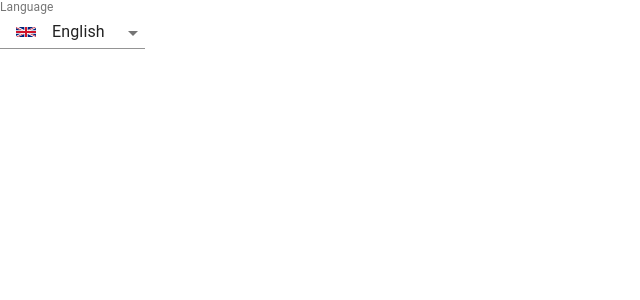
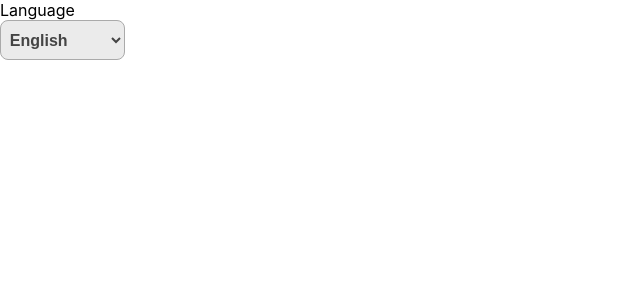
Before and after one commit to KrohNic/travel-app, a React (Create React App) app: page / in a window 1280 px wide. Shown: the top 300 px of the page, without its empty margins (0-640 px from the left). Built offline with nearby package versions, Linux system fonts and the light colour scheme.

Commit message:
fix: LocaleSelect not uses select tag

```diff
--- a/src/App.js
+++ b/src/App.js
@@ -1,8 +1,8 @@
 import React from 'react';
-import LocaleSelect from './components/LocaleSelect';
+import LocaleSelectContainer from './containers/LocaleSelectContainer';
 
 function App() {
-  return <LocaleSelect />;
+  return <LocaleSelectContainer />;
 }
 
 export default App;
--- a/src/components/LocaleSelect/LocaleSelect.js
+++ b/src/components/LocaleSelect/LocaleSelect.js
@@ -1,85 +1,51 @@
-import React, { useCallback, useEffect, useMemo } from 'react';
-import { useDispatch, useSelector } from 'react-redux';
+import React, { useMemo } from 'react';
 import PropTypes from 'prop-types';
-import { FormControl, InputLabel, MenuItem, Select } from '@material-ui/core';
-import * as localesObj from '../../locales';
-import appStore from '../../store/app';
+import localesLookup from '../../locales/localesLookup';
 import {
   LABEL_ID,
   LOCALE_CLASSNAME,
-  LOCALE_FLAG_CLASSNAME,
   LOCALE_ITEM_CLASSNAME,
-  LOCALE_STORAGE_NAME,
+  LOCALE_SELECT_CLASSNAME,
 } from './constants';
 import './LocaleSelect.scss';
 
-const LocaleSelect = React.memo(function LocaleSelect({
-  currentLocale,
-  handleChange,
-  localesList,
-}) {
+const LocaleOption = ({ localeName }) => (
+  <option value={localeName} className={LOCALE_ITEM_CLASSNAME}>
+    {localeName}
+  </option>
+);
+
+LocaleOption.propTypes = {
+  localeName: PropTypes.string,
+};
+
+const LocaleSelect = ({ currentLocale, handleChange }) => {
   const localeMenuItemsList = useMemo(() => {
+    const localesList = Object.values(localesLookup);
+
     return localesList.map((locale) => (
-      <MenuItem key={locale.locale} value={locale}>
-        <div className={LOCALE_ITEM_CLASSNAME}>
-          <img
-            className={LOCALE_FLAG_CLASSNAME}
-            alt={locale.locale}
-            src={locale.flag}
-          />
-          {locale.locale}
-        </div>
-      </MenuItem>
+      <LocaleOption key={locale.locale} localeName={locale.locale} />
     ));
-  }, [localesObj]);
+  }, [localesLookup]);
 
   return (
-    <FormControl className={LOCALE_CLASSNAME}>
-      <InputLabel id={LABEL_ID}>{currentLocale.language}</InputLabel>
-      <Select labelId={LABEL_ID} value={currentLocale} onChange={handleChange}>
+    <div className={LOCALE_CLASSNAME}>
+      <label htmlFor={LABEL_ID}>{currentLocale.language}</label>
+      <select
+        className={LOCALE_SELECT_CLASSNAME}
+        id={LABEL_ID}
+        onChange={handleChange}
+        value={currentLocale.locale}
+      >
         {localeMenuItemsList}
-      </Select>
-    </FormControl>
+      </select>
+    </div>
   );
-});
+};
 
 LocaleSelect.propTypes = {
   currentLocale: PropTypes.object,
-  handleChange: PropTypes.function,
-  localesList: PropTypes.array,
+  handleChange: PropTypes.func,
 };
 
-const LocaleSelectContainer = () => {
-  const dispatch = useDispatch();
-  const locale = useSelector(appStore.selectors.getLocale);
-  const handleChange = useCallback((event) => {
-    dispatch(appStore.actions.setLocale(event.target.value));
-  }, []);
-  const localesList = useMemo(() => Object.values(localesObj), [localesObj]);
-
-  useEffect(() => {
-    const localeName = localStorage.getItem(LOCALE_STORAGE_NAME);
-
-    if (!localeName) return;
-
-    const locale = localesList.find((item) => item.locale === localeName);
-
-    if (!locale) return;
-
-    dispatch(appStore.actions.setLocale(locale));
-  }, []);
-
-  useEffect(() => {
-    localStorage.setItem(LOCALE_STORAGE_NAME, locale.locale);
-  }, [locale]);
-
-  return (
-    <LocaleSelect
-      localesList={localesList}
-      currentLocale={locale}
-      handleChange={handleChange}
-    />
-  );
-};
-
-export default LocaleSelectContainer;
+export default React.memo(LocaleSelect);
--- a/src/components/LocaleSelect/LocaleSelect.scss
+++ b/src/components/LocaleSelect/LocaleSelect.scss
@@ -1,17 +1,27 @@
 .locale_menu {
-  &--item {
-    padding: 0 1em;
+  &--select {
+    max-width: 100%;
+    margin: 0;
+    padding: 0.6em 0.3em;
     box-sizing: border-box;
-    display: flex;
-    justify-content: space-between;
+    line-height: 1.3;
+    display: block;
+    font-size: 16px;
+    font-family: sans-serif;
+    font-weight: 700;
+    color: #444;
+    border: 1px solid #aaa;
+    border-radius: .5em;
 
-    :first-child {
-      margin-right: 1em;
+    &:hover,
+    &:focus {
+      background-color: #ebebeb;
+      cursor: pointer;
     }
   }
 
-  &--flag {
-    width: 20px;
-    height: 20px;
+  &--item {
+    background-color: #fff;
   }
+
 }
--- a/src/components/LocaleSelect/constants.js
+++ b/src/components/LocaleSelect/constants.js
@@ -3,8 +3,5 @@ export const LABEL_ID = 'locale-select-label';
 
 // classNames
 export const LOCALE_CLASSNAME = 'locale_menu';
-export const LOCALE_FLAG_CLASSNAME = `${LOCALE_CLASSNAME}--flag`;
 export const LOCALE_ITEM_CLASSNAME = `${LOCALE_CLASSNAME}--item`;
-
-// localStorage items
-export const LOCALE_STORAGE_NAME = 'locale';
+export const LOCALE_SELECT_CLASSNAME = `${LOCALE_CLASSNAME}--select`;
--- /dev/null
+++ b/src/containers/LocaleSelectContainer.js
@@ -0,0 +1,29 @@
+import React, { useCallback, useEffect } from 'react';
+import { useDispatch, useSelector } from 'react-redux';
+import appStore from '../store/app';
+import localesLookup from '../locales/localesLookup';
+import LocaleSelect from '../components/LocaleSelect/LocaleSelect';
+import { LOCALE_STORAGE_NAME } from './constants';
+
+const LocaleSelectContainer = () => {
+  const dispatch = useDispatch();
+  const localeName = useSelector(appStore.selectors.getLocale);
+  const locale = localesLookup[localeName];
+  const handleChange = useCallback((event) => {
+    dispatch(appStore.actions.setLocale(event.target.value));
+  }, []);
+
+  useEffect(() => {
+    const savedLocaleName = localStorage.getItem(LOCALE_STORAGE_NAME);
+
+    if (savedLocaleName) dispatch(appStore.actions.setLocale(savedLocaleName));
+  }, []);
+
+  useEffect(() => {
+    localStorage.setItem(LOCALE_STORAGE_NAME, localeName);
+  }, [localeName]);
+
+  return <LocaleSelect currentLocale={locale} handleChange={handleChange} />;
+};
+
+export default LocaleSelectContainer;
--- /dev/null
+++ b/src/containers/constants.js
@@ -0,0 +1,2 @@
+// localStorage items
+export const LOCALE_STORAGE_NAME = 'locale';
--- /dev/null
+++ b/src/locales/localesLookup.js
@@ -0,0 +1,10 @@
+import * as localesObj from './';
+
+const localesList = Object.values(localesObj);
+let lookup = {};
+
+localesList.forEach((item) => {
+  lookup[item.locale] = item;
+});
+
+export default lookup;
--- a/src/store/app/app.slice.js
+++ b/src/store/app/app.slice.js
@@ -2,7 +2,7 @@ import { createSlice } from '@reduxjs/toolkit';
 import { en } from '../../locales';
 
 const initialState = {
-  locale: en,
+  locale: en.locale,
 };
 
 const appSlice = createSlice({
```
